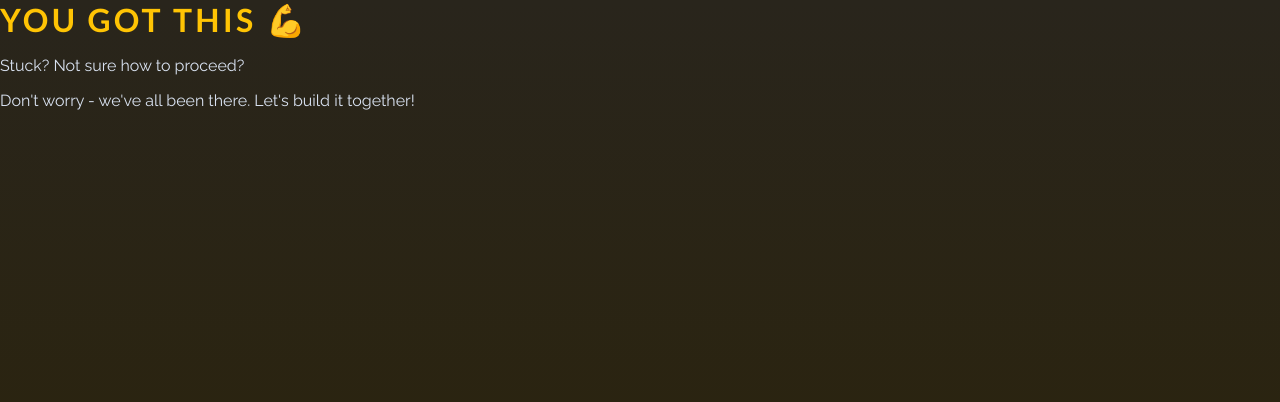
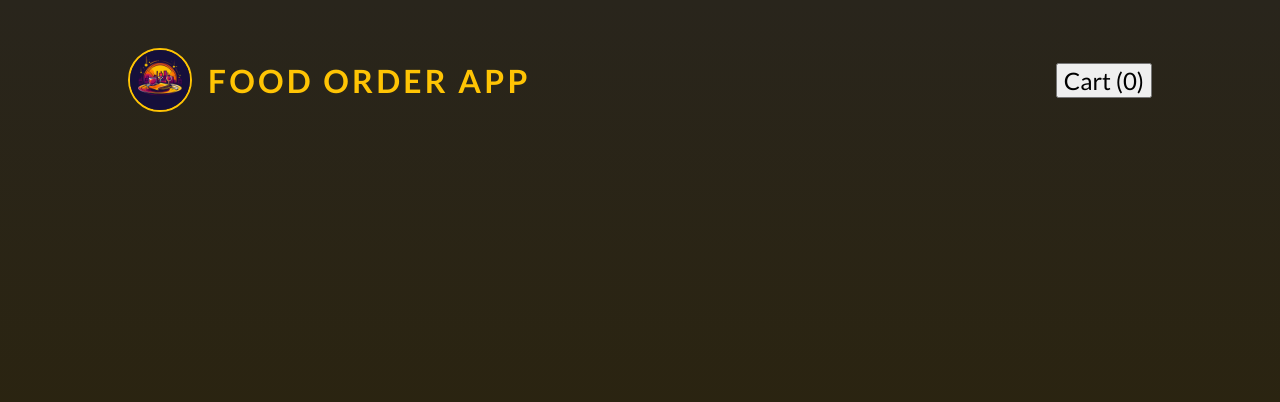
Before and after one commit to LeoJMCosta/Food_order_app, a React (Vite) app: page / in a window 1280 px wide. Shown: the top 402 px of the page. Built offline with nearby package versions, Linux system fonts and the light colour scheme.

Commit message:
Header added

```diff
--- a/package.json
+++ b/package.json
@@ -21,6 +21,7 @@
     "eslint-plugin-react": "^7.32.2",
     "eslint-plugin-react-hooks": "^4.6.0",
     "eslint-plugin-react-refresh": "^0.4.3",
+    "prettier": "^3.3.2",
     "vite": "^4.4.5"
   }
 }
--- a/src/App.jsx
+++ b/src/App.jsx
@@ -1,9 +1,9 @@
+import Header from './components/Header';
+
 function App() {
   return (
     <>
-      <h1>You got this 💪</h1>
-      <p>Stuck? Not sure how to proceed?</p>
-      <p>Don't worry - we've all been there. Let's build it together!</p>
+      <Header />
     </>
   );
 }
--- /dev/null
+++ b/src/components/Header.jsx
@@ -0,0 +1,15 @@
+import logoImg from '../assets/logo.jpg';
+
+export default function Header() {
+  return (
+    <header id="main-header">
+      <div id="title">
+        <img src={logoImg} alt="A food app" />
+        <h1>Food Order App</h1>
+      </div>
+      <nav>
+        <button>Cart (0)</button>
+      </nav>
+    </header>
+  );
+}
```
Also changed, not shown: 2 other files (tests, documents, lock files or other folders).
